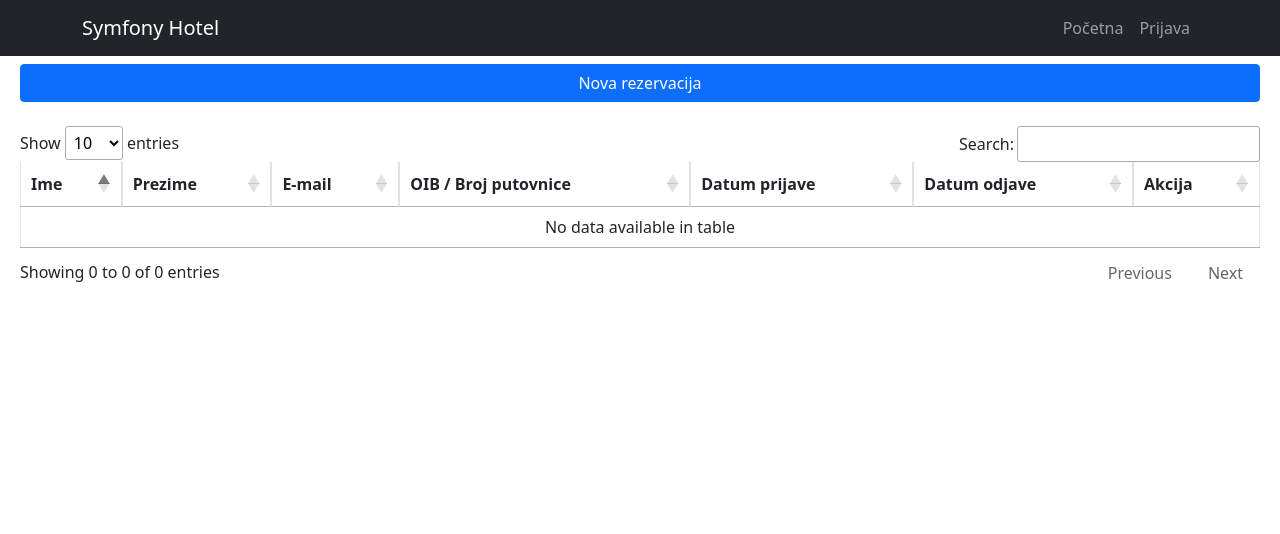
After one commit to filip-kr/sy-hotel, a Symfony app: template templates/private/reservations/view.html.twig in a window 1280 px wide. The commit adds this page. Shown: the top 534 px of the page. Run offline with Twig, Linux system fonts and the light colour scheme; the template is opened without the code that fills it, so the values that code supplies are empty; some libraries are stand-ins or nearby versions.

Commit message:
Reservation CRUD - read

```diff
--- a/templates/partials/navbar.html.twig
+++ b/templates/partials/navbar.html.twig
@@ -14,7 +14,7 @@
                         <ul class="dropdown-menu dropdown-menu-end">
                             <li><a class="dropdown-item" href="{{path('rooms')}}">Sobe</a></li>
                             <li><a class="dropdown-item" href="{{path('guests')}}">Gosti</a></li>
-                            <li><a class="dropdown-item" href="#">Rezervacije</a></li>
+                            <li><a class="dropdown-item" href="{{path('reservations')}}">Rezervacije</a></li>
                             <li><a class="dropdown-item" href="#">Noćenja</a></li>
                         </ul>
                     </li>
--- /dev/null
+++ b/templates/private/reservations/view.html.twig
@@ -0,0 +1,80 @@
+{% extends 'base.html.twig' %}
+
+{% block content %}
+  <div class="m-2">
+    <div class="container-fluid">
+      <div class="d-grid gap-2 mb-4">
+        <a href="#" class="btn btn-primary">Nova rezervacija</a>
+      </div>
+      <table class="table table-hover table-bordered" id="reservationsTable">
+        <thead>
+          <tr>
+            <th scope="col">Ime</th>
+            <th scope="col">Prezime</th>
+            <th scope="col">E-mail</th>
+            <th scope="col">OIB / Broj putovnice</th>
+            <th scope="col">Datum prijave</th>
+            <th scope="col">Datum odjave</th>
+            <th scope="col">Akcija</th>
+          </tr>
+        </thead>
+        <tbody>
+          {% for reservation in reservations %}
+            <tr>
+              <th scope="row">{{ reservation.guest.firstName }}</th>
+              <td>{{ reservation.guest.lastName }}</td>
+              <td>{{ reservation.guest.email }}</td>
+              {% if reservation.guest.oib is defined and reservation.guest.oib is not null %}
+                <td>{{ reservation.guest.oib }}</td>
+              {% else %}
+                <td>{{ reservation.guest.passportNumber }}</td>
+              {% endif %}
+              <td>{{ reservation.signInDate|date('d.m.Y.') }}</td>
+              <td>{{ reservation.signOutDate|date('d.m.Y.') }}</td>
+              <td>
+                <div class="btn-group dropstart d-flex justify-content-center">
+                  <button type="button" class="btn btn-secondary dropdown-toggle" data-bs-toggle="dropdown">. . .</button>
+                  <ul class="dropdown-menu">
+                    <li>
+                      <a class="dropdown-item" href="#">Uredi</a>
+                    </li>
+                    {# <?php if (Soba::getVanjskiKljucevi($s->sifra)) : ?> #}
+                    <li>
+                      <a class="dropdown-item delete-item" href="#">Obriši</a>
+                    </li>
+                    {# <?php endif; ?> #}
+                  </ul>
+                </div>
+              </td>
+            </tr>
+          {% endfor %}
+        </tbody>
+      </table>
+    </div>
+  </div>
+  {% include 'confirmdelete.html.twig' %}
+{% endblock %}
+
+{% block scripts %}
+  {{ parent() }}
+  {% include 'partials/scripts/datatables.html.twig' %}
+
+  <script>
+    // Delete modal
+    $('.delete-item').click(function () {
+      $('#confirmedDelete').attr('href', $(this).attr('href'))
+      $('#messageModal').html($(this).parent().prev().prev().html())
+      $('#modalDelete').modal('show')
+      return false
+    })
+
+    // DataTables
+    $(document).ready(function () {
+      $('#reservationsTable').DataTable({
+        language: {
+          url: '//cdn.datatables.net/plug-ins/1.13.1/i18n/hr.json'
+        }
+      })
+    })
+  </script>
+{% endblock %}
```
Also changed, not shown: src/Controller/ReservationController.php (added, +25 -0 lines).
